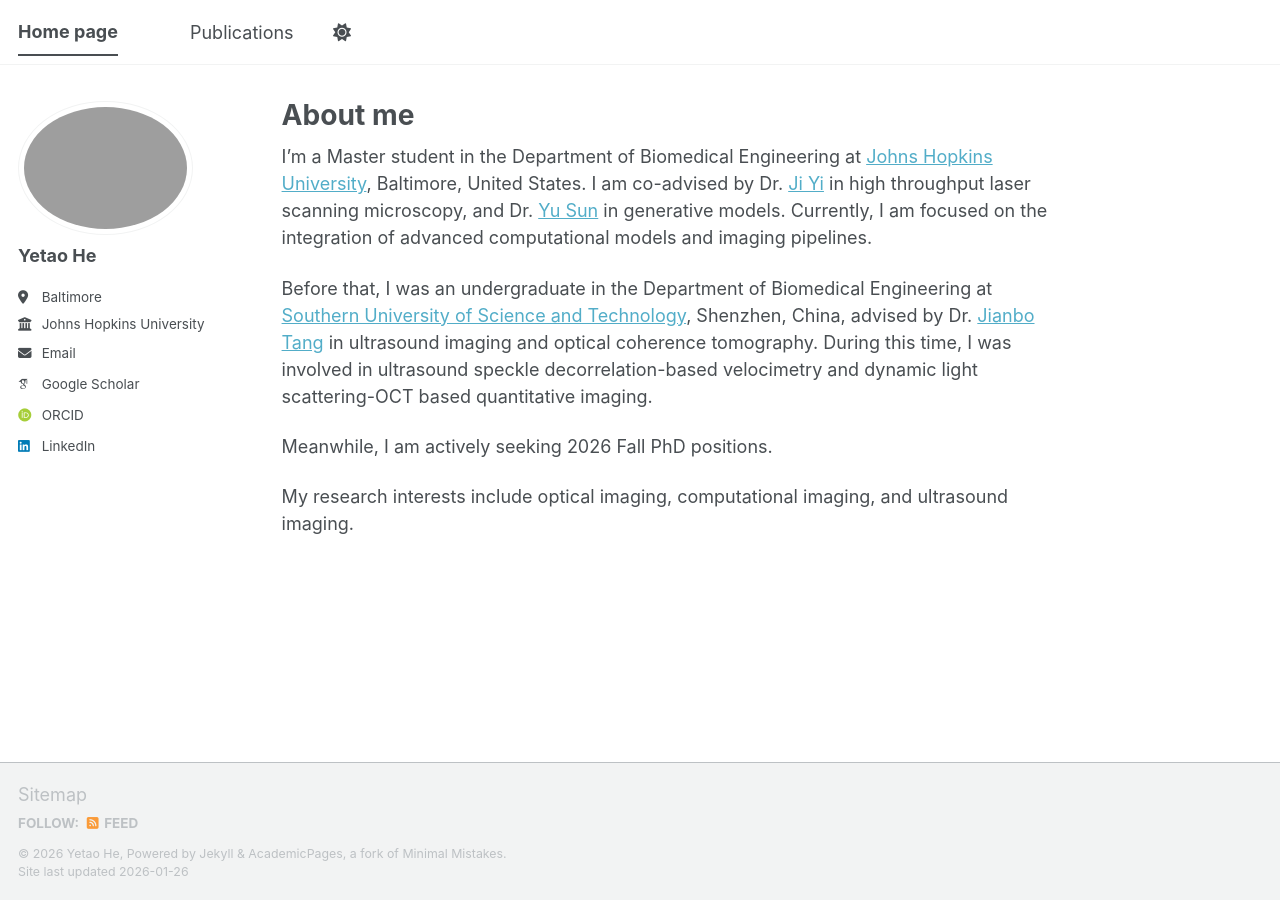
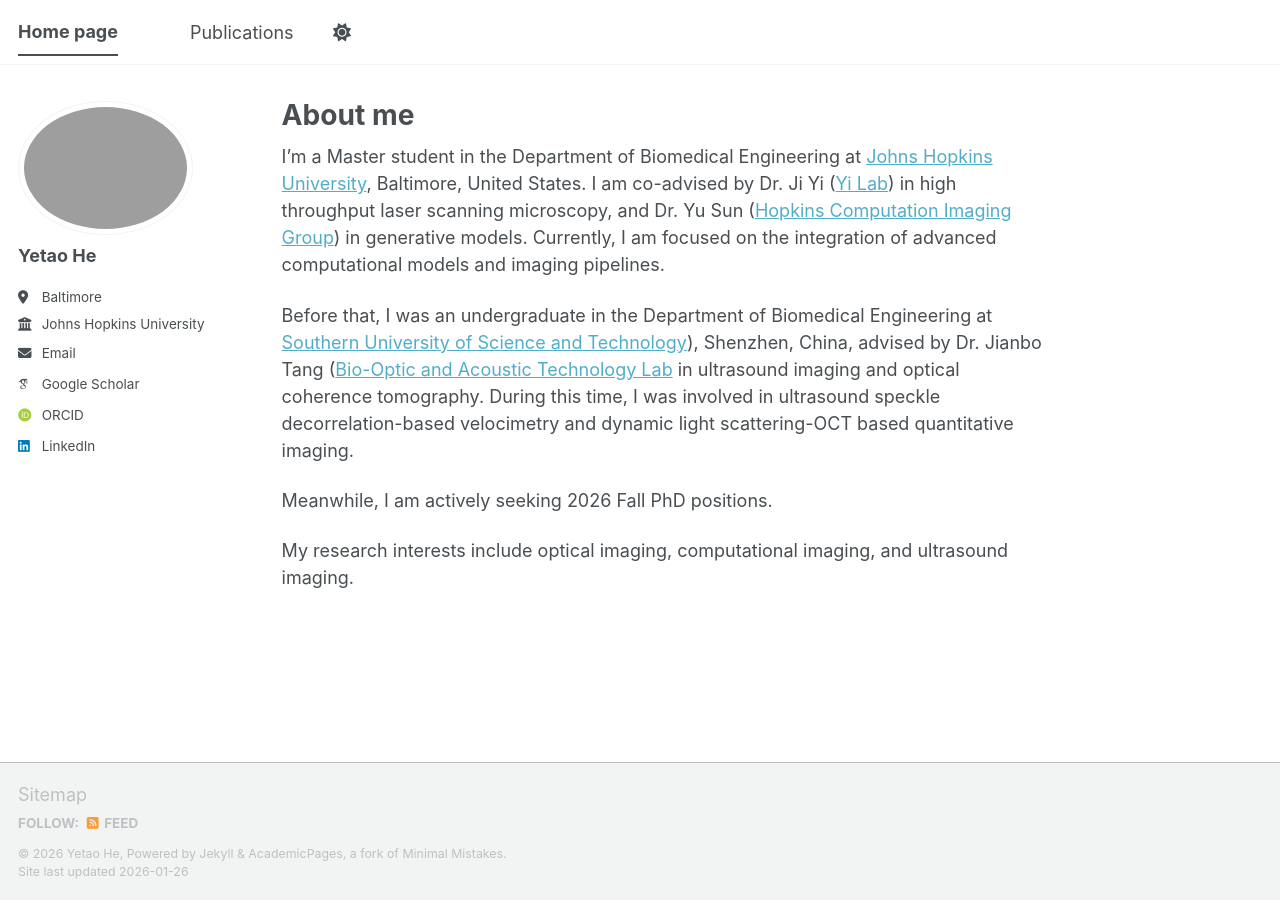
Before and after one commit to YetiHe/YetiHe.github.io, a Jekyll site: the page built from _pages/about.md, in a window 1280 px wide. Built offline with Jekyll 4.4.1, drawn with Linux system fonts in a browser that asks for light colours; some web fonts are replaced; a script bundle is joined from its source files by our own code; library files that are not in the unit come from our copies.

Commit message:
Update about.md

```diff
--- a/_pages/about.md
+++ b/_pages/about.md
@@ -7,9 +7,9 @@ redirect_from:
   - /about.html
 ---
 
-I'm a Master student in the Department of Biomedical Engineering at [Johns Hopkins University](https://www.jhu.edu/), Baltimore, United States. I am co-advised by Dr. [Ji Yi](https://www.yilab.org/) in high throughput laser scanning microscopy, and Dr. [Yu Sun](https://hcig.wse.jhu.edu/) in generative models. Currently, I am focused on the integration of advanced computational models and imaging pipelines.
+I'm a Master student in the Department of Biomedical Engineering at [Johns Hopkins University](https://www.jhu.edu/), Baltimore, United States. I am co-advised by Dr. Ji Yi ([Yi Lab](https://www.yilab.org/)) in high throughput laser scanning microscopy, and Dr. Yu Sun ([Hopkins Computation Imaging Group](https://hcig.wse.jhu.edu/)) in generative models. Currently, I am focused on the integration of advanced computational models and imaging pipelines.
 
-Before that, I was an undergraduate in the Department of Biomedical Engineering at [Southern University of Science and Technology](https://www.sustech.edu.cn/en/), Shenzhen, China, advised by Dr. [Jianbo Tang](https://sustech.edu.cn/en/faculties/tangjianbo.html) in ultrasound imaging and optical coherence tomography. During this time, I was involved in ultrasound speckle decorrelation-based velocimetry and dynamic light scattering-OCT based quantitative imaging.
+Before that, I was an undergraduate in the Department of Biomedical Engineering at [Southern University of Science and Technology](https://www.sustech.edu.cn/en/)), Shenzhen, China, advised by Dr. Jianbo Tang ([Bio-Optic and Acoustic Technology Lab](https://sustech.edu.cn/en/faculties/tangjianbo.html) in ultrasound imaging and optical coherence tomography. During this time, I was involved in ultrasound speckle decorrelation-based velocimetry and dynamic light scattering-OCT based quantitative imaging.
 
 Meanwhile, I am actively seeking 2026 Fall PhD positions.
 
```
